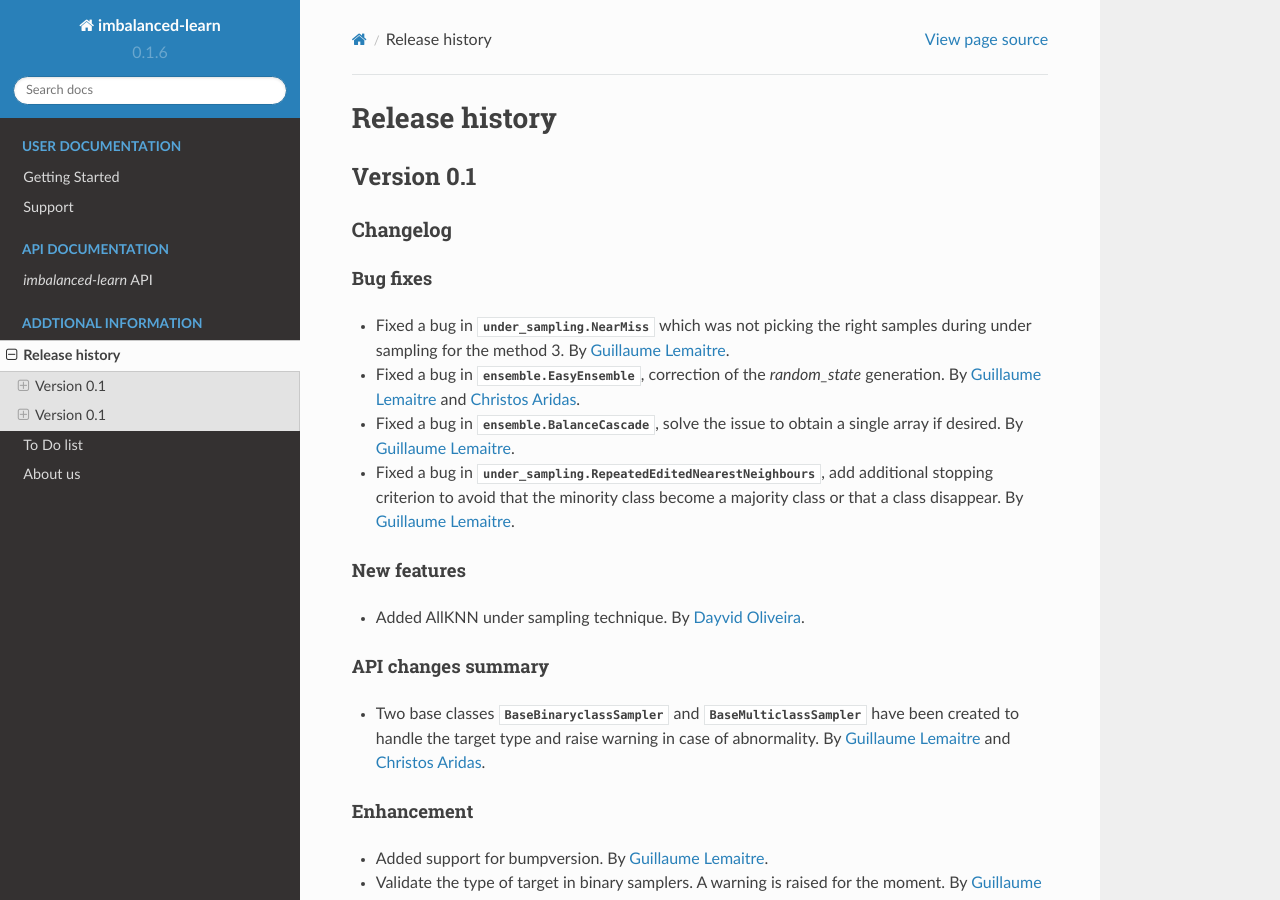
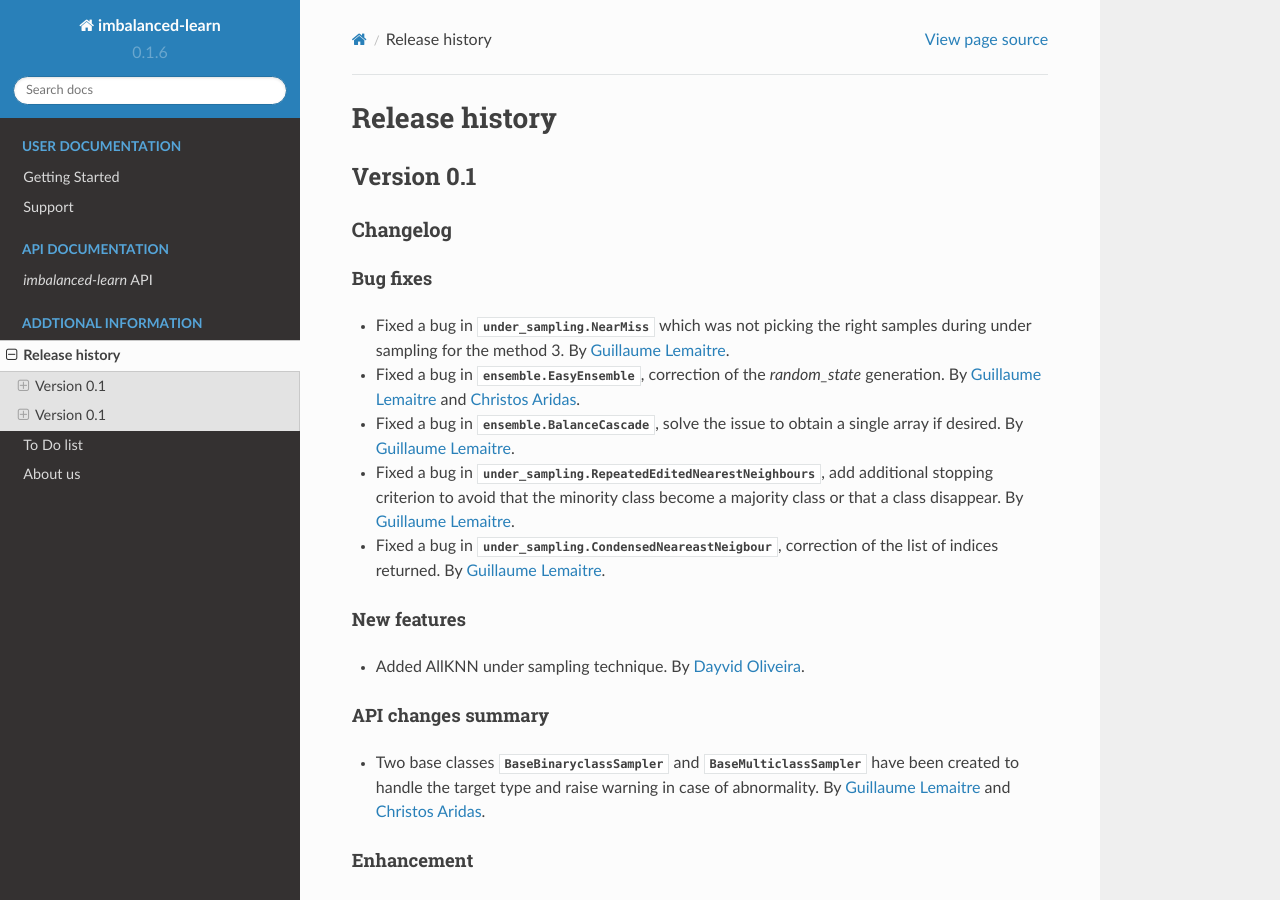
Before and after one commit to scikit-learn-contrib/imbalanced-learn, a Sphinx documentation site: the page built from doc/whats_new.rst, in a window 1280 px wide and 900 px high. Built offline with Sphinx 7.4.7 and the Read the Docs theme 2.0.0, drawn with Linux system fonts in a browser that asks for light colours; formulas are drawn with MathJax 3; pages that are not in the unit, such as notebooks, are missing from menus.

Commit message:
Update the history
Conflicts:
	doc/whats_new.rst

```diff
--- a/doc/whats_new.rst
+++ b/doc/whats_new.rst
@@ -21,6 +21,7 @@
 - Fixed a bug in :class:`ensemble.EasyEnsemble`, correction of the `random_state` generation. By `Guillaume Lemaitre`_ and `Christos Aridas`_.
 - Fixed a bug in :class:`ensemble.BalanceCascade`, solve the issue to obtain a single array if desired. By `Guillaume Lemaitre`_.
 - Fixed a bug in :class:`under_sampling.RepeatedEditedNearestNeighbours`, add additional stopping criterion to avoid that the minority class become a majority class or that a class disappear. By `Guillaume Lemaitre`_.
+- Fixed a bug in :class:`under_sampling.CondensedNeareastNeigbour`, correction of the list of indices returned. By `Guillaume Lemaitre`_.
 
 New features
 ~~~~~~~~~~~~
```
